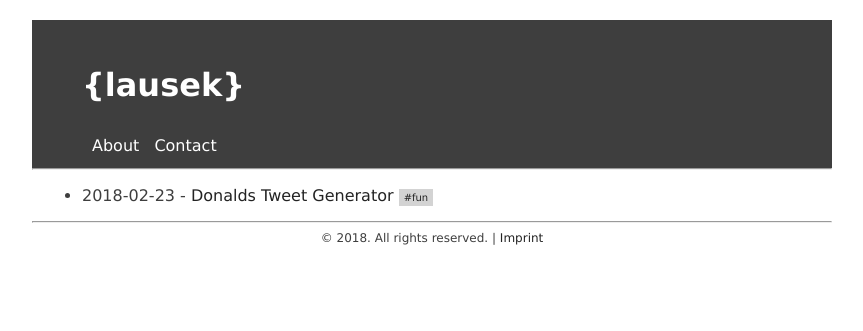
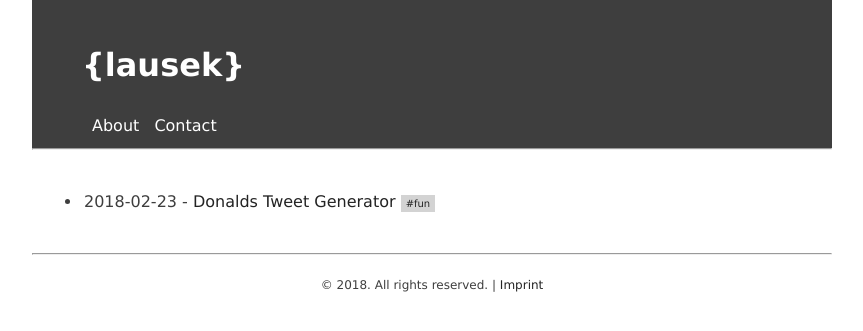
Before and after one commit to lausek/lausek.github.io, a Jekyll site: the page tagged/fun.html, which Jekyll copies as it is, in a window 1280 px wide. Shown: the top 331 px of the page, without its empty margins (208-1071 px from the left). Built offline with Jekyll 4.4.1, drawn with Linux system fonts in a browser that asks for light colours.

Commit message:
fixed js popup

```diff
--- a/_includes/list.html
+++ b/_includes/list.html
@@ -1,4 +1,4 @@
-<ul>
+<ul id="overview">
     {% for page in include.pages %}
         <li>
         {{ page.date | date: "%Y-%m-%d" }} - <a href="{{ page.url }}">{{ page.title }}</a>
--- a/css/minimal.scss
+++ b/css/minimal.scss
@@ -5,30 +5,30 @@
 $foreground: white;
 $background: #3e3e3e;
 
-body {
-    margin: 0;
-    color: $background;
-    font-family: Verdana, Helvetica;
-}
-
 #box-cookie-warning {
-    height:auto;
-    padding:10px;
-    margin-top:10px;
-    vertical-align:middle;
-    background-color:red;
+    height: auto;
+    padding: 10px;
+    vertical-align: middle;
+    color: black;
+    background-color: #fb5959;
 }
 
 #box-confirm-cookie {
     float: right;
 }
 
-@media (min-width: 850px) {
-    body {
-        margin: auto;
-        width: 800px;
+#overview {
+    width: 95%;
+
+    li {
+        padding: 2px;
     }
 }
+
+body {
+    margin: 0;
+    color: $background;
+    font-family: Verdana, Helvetica;
 
     li {
         margin: 10px;
@@ -41,7 +41,6 @@
 
     header {
         width: 100%;
-    margin-top: 20px;
         padding-top: 20px;
         background-color: $background;
 
@@ -66,13 +65,12 @@
         }
     }
 
-footer {
-    font-size: 12px;
-    text-align: center;
-}
+    main {
+        margin-top: 40px;
+        margin-bottom: 40px;
 
         section {
-    width: 75%;
+            width: 85%;
             margin: auto;
             line-height: 1.5;
         }
@@ -106,6 +104,10 @@
             background-color: #F5F5AC;
         }
 
+        img {
+            max-width: 100%;
+        }
+
         .tag {
             font-size: 10px;
             padding: 3px;
@@ -113,3 +115,33 @@
             padding-right: 5px;
             background-color: lightgray;
         }
+    }
+
+    footer {
+        padding-top: 15px;
+        padding-bottom: 15px;
+        font-size: 12px;
+        text-align: center;
+    }
+}
+
+@media (min-width: 850px) {
+    body {
+        margin: auto;
+        width: 800px;
+    }
+}
+
+/* mobile */
+@media (max-width: 500px) {
+    ul {
+        margin: 0;
+        margin-left: 10;
+        padding: unset;
+    }
+
+    section {
+        margin: 5px !important;
+        /* width: 100% !important; */
+    }
+}
--- a/tagged/abap.html
+++ b/tagged/abap.html
@@ -30,7 +30,7 @@
 
 
     <main>
-        <ul>
+        <ul id="overview">
 
         <li>
         2017-03-13 - <a href="/2017/03/13/inline-declarations.html">Inline Declarations</a>
--- a/tagged/fun.html
+++ b/tagged/fun.html
@@ -30,7 +30,7 @@
 
 
     <main>
-        <ul>
+        <ul id="overview">
 
         <li>
         2018-02-23 - <a href="/2018/02/23/donalds-tweet-generator.html">Donalds Tweet Generator</a>
--- a/tagged/hardware.html
+++ b/tagged/hardware.html
@@ -30,7 +30,7 @@
 
 
     <main>
-        <ul>
+        <ul id="overview">
 
         <li>
         2017-08-06 - <a href="/2017/08/06/why-you-should-stay-away-from-acer-liquiz-z6.html">Why You Should Stay Away From Acer Liquiz Z6</a>
--- a/tagged/sap.html
+++ b/tagged/sap.html
@@ -30,7 +30,7 @@
 
 
     <main>
-        <ul>
+        <ul id="overview">
 
         <li>
         2018-03-23 - <a href="/2018/03/23/custom-icon-for-attachment-list.html">Custom Icon For Attachment List</a>
```
Lines whose indentation alone changed are shown as unchanged.
